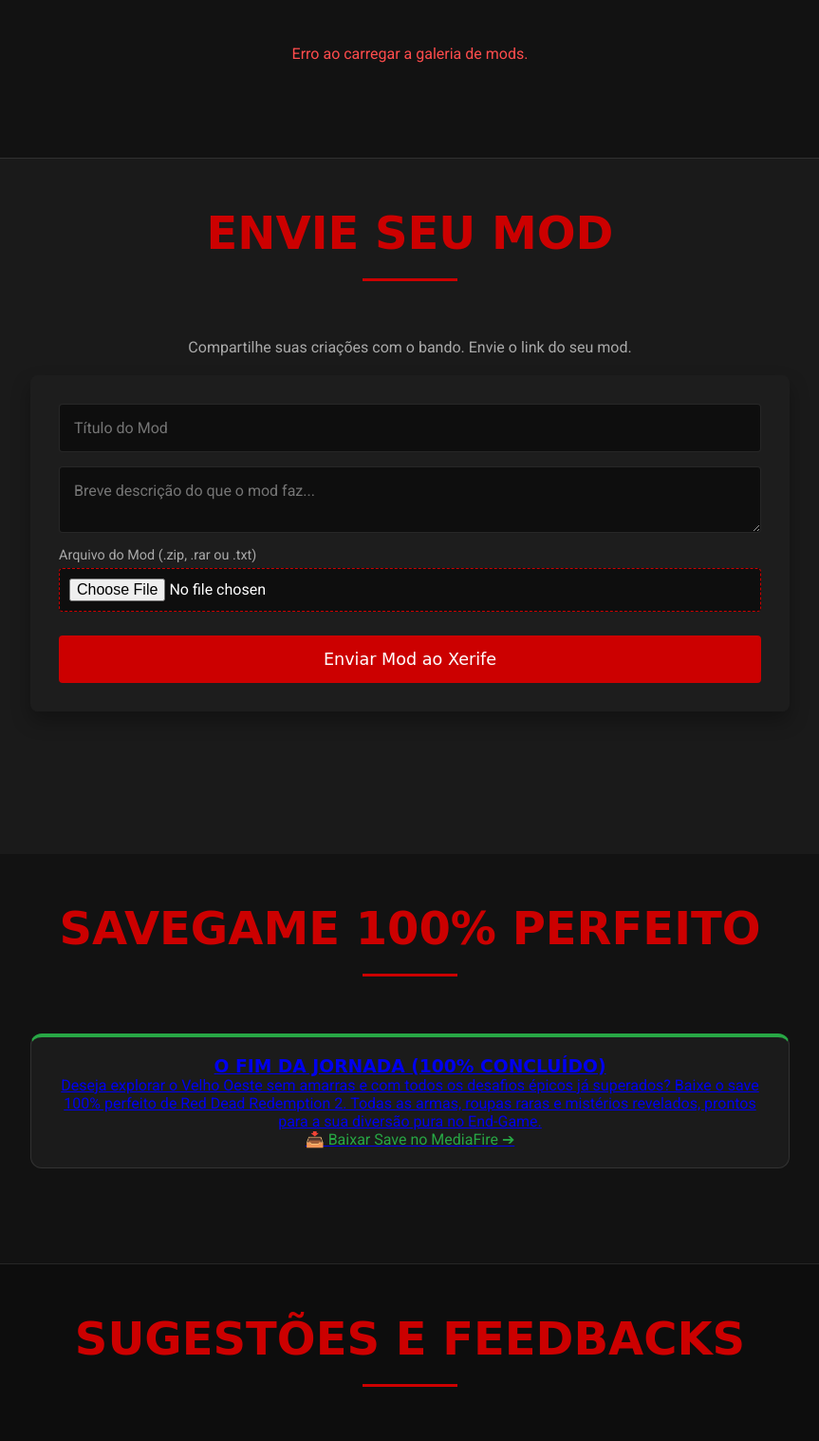
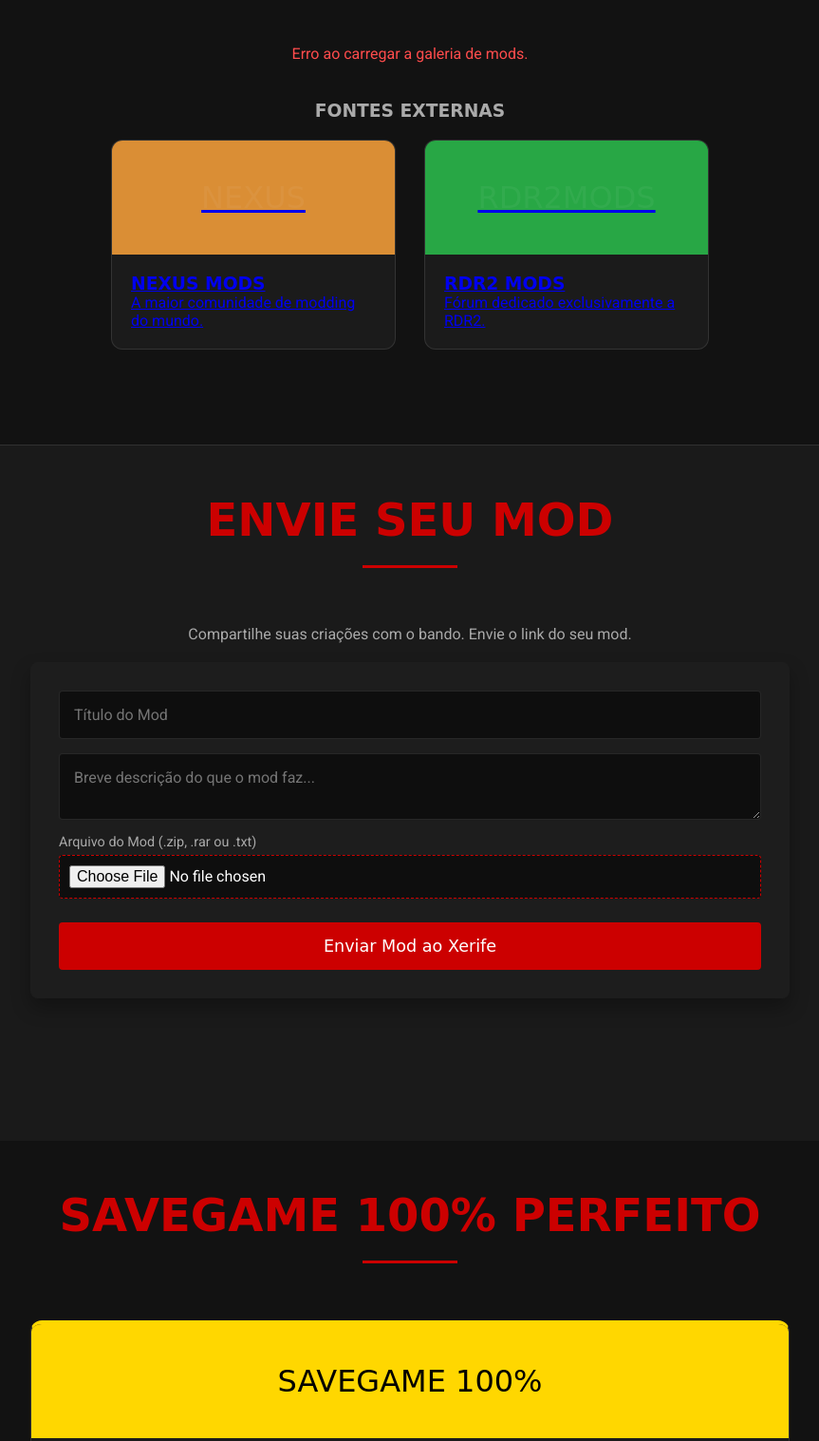
Before and after one commit to vicenzomoro/rdr-fan-site, a website: page index.html in a window 1280 px wide. Shown: the part 2245-3762 px from the top of the page at 95% size, without its empty margins (208-1071 px from the left). Drawn offline with Linux system fonts and the light colour scheme; no server answers; a web font is replaced by a local one.

Commit message:
Restore external mod links and fix SaveGame 100% card styling

```diff
--- a/index.html
+++ b/index.html
@@ -68,7 +68,7 @@
         </section>
 
         <section id="mods" class="mods-section reveal">
-            <h2 class="section-title">Galeria de Mods</h2>
+            <h2 class="section-title">Galeria de Mods do Bando</h2>
 
             <!-- Nexus-like Menu -->
             <div class="mods-nav">
@@ -87,6 +87,27 @@
             <div id="mods-gallery" class="mods-container">
                 <!-- Mods dinâmicos aqui -->
                 <div class="loader" id="mods-loader">Carregando mods do bando...</div>
+            </div>
+
+            <h3 style="text-align: center; color: var(--text-muted); margin-top: 40px; font-family: 'Rye', cursive;">
+                Fontes Externas</h3>
+            <div class="mods-container" style="justify-content: center; margin-top: 20px;">
+                <a href="https://www.nexusmods.com/reddeadredemption2" target="_blank" rel="noopener noreferrer"
+                    class="mod-card-gallery" style="max-width: 300px;">
+                    <div class="mod-card-banner" style="background: #da8e35;">NEXUS</div>
+                    <div class="mod-content">
+                        <h3>Nexus Mods</h3>
+                        <p>A maior comunidade de modding do mundo.</p>
+                    </div>
+                </a>
+                <a href="https://www.rdr2mods.com/" target="_blank" rel="noopener noreferrer" class="mod-card-gallery"
+                    style="max-width: 300px;">
+                    <div class="mod-card-banner" style="background: #28a745;">RDR2MODS</div>
+                    <div class="mod-content">
+                        <h3>RDR2 Mods</h3>
+                        <p>Fórum dedicado exclusivamente a RDR2.</p>
+                    </div>
+                </a>
             </div>
         </section>
 
@@ -114,16 +135,19 @@
 
         <section id="downloads" class="mods-section reveal" style="padding-top: 50px; border-top: none;">
             <h2 class="section-title">Savegame 100% Perfeito</h2>
-            <div class="mods-container">
+            <div class="mods-container" style="justify-content: center;">
                 <a href="https://www.mediafire.com/file/kcag0i0yhfoehpi/100%2525SAVEGAME%2521%2521.zip/file"
                     target="_blank" rel="noopener noreferrer" class="mod-card-gallery"
-                    style="border-top: 4px solid #28a745; max-width: 800px; text-align: center; margin: 0 auto;">
+                    style="border-top: 4px solid #ffd700; max-width: 800px; text-align: center; display: block; text-decoration: none; color: inherit;">
+                    <div class="mod-card-banner" style="background: #ffd700; color: #000;">SAVEGAME 100%</div>
                     <div class="mod-content">
-                        <h3>O Fim da Jornada (100% Concluído)</h3>
+                        <h3 style="color: #ffd700;">O Fim da Jornada (100% Concluído)</h3>
                         <p>Deseja explorar o Velho Oeste sem amarras e com todos os desafios épicos já superados? Baixe
                             o save 100% perfeito de Red Dead Redemption 2. Todas as armas, roupas raras e mistérios
                             revelados, prontos para a sua diversão pura no End-Game.</p>
-                        <span class="visit-link" style="color: #28a745;">📥 Baixar Save no MediaFire ➔</span>
+                        <span class="visit-link"
+                            style="color: #ffd700; font-weight: bold; display: block; margin-top: 15px;">📥 Baixar Save
+                            no MediaFire ➔</span>
                     </div>
                 </a>
             </div>
```
